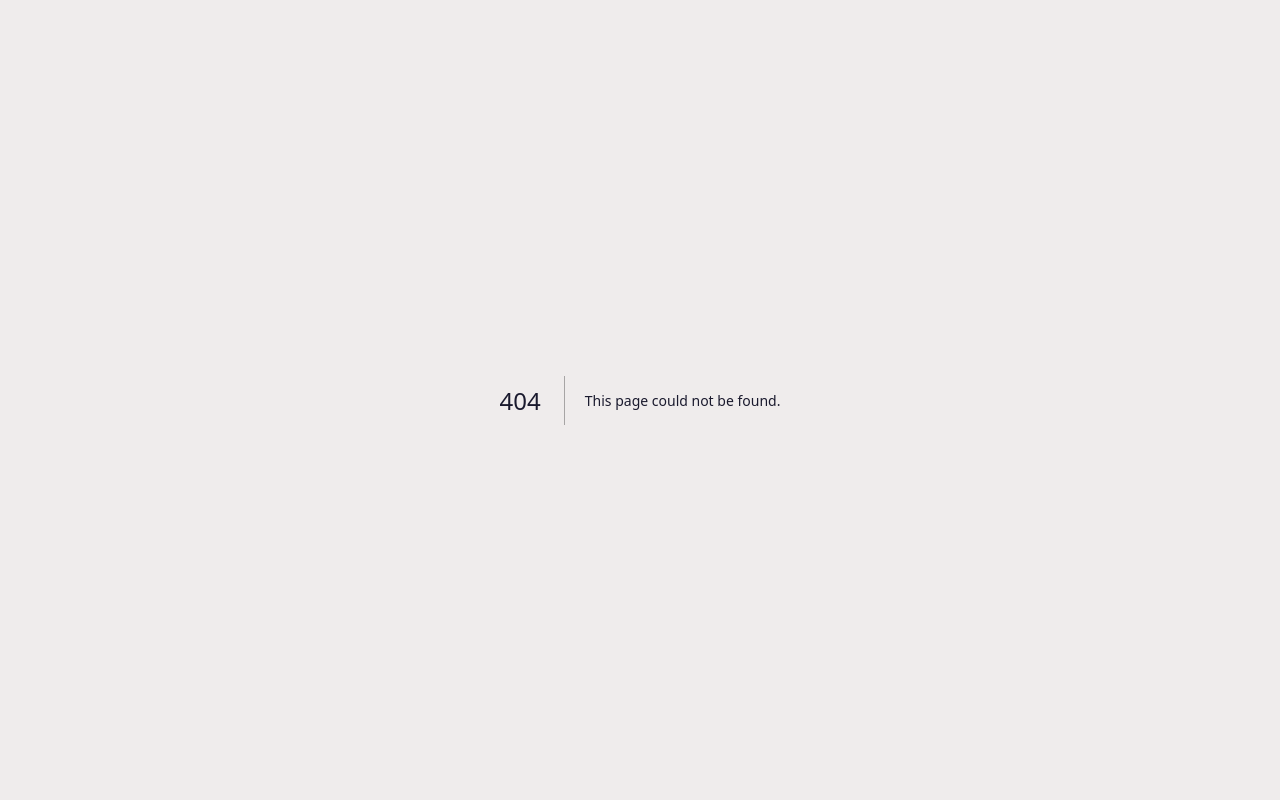
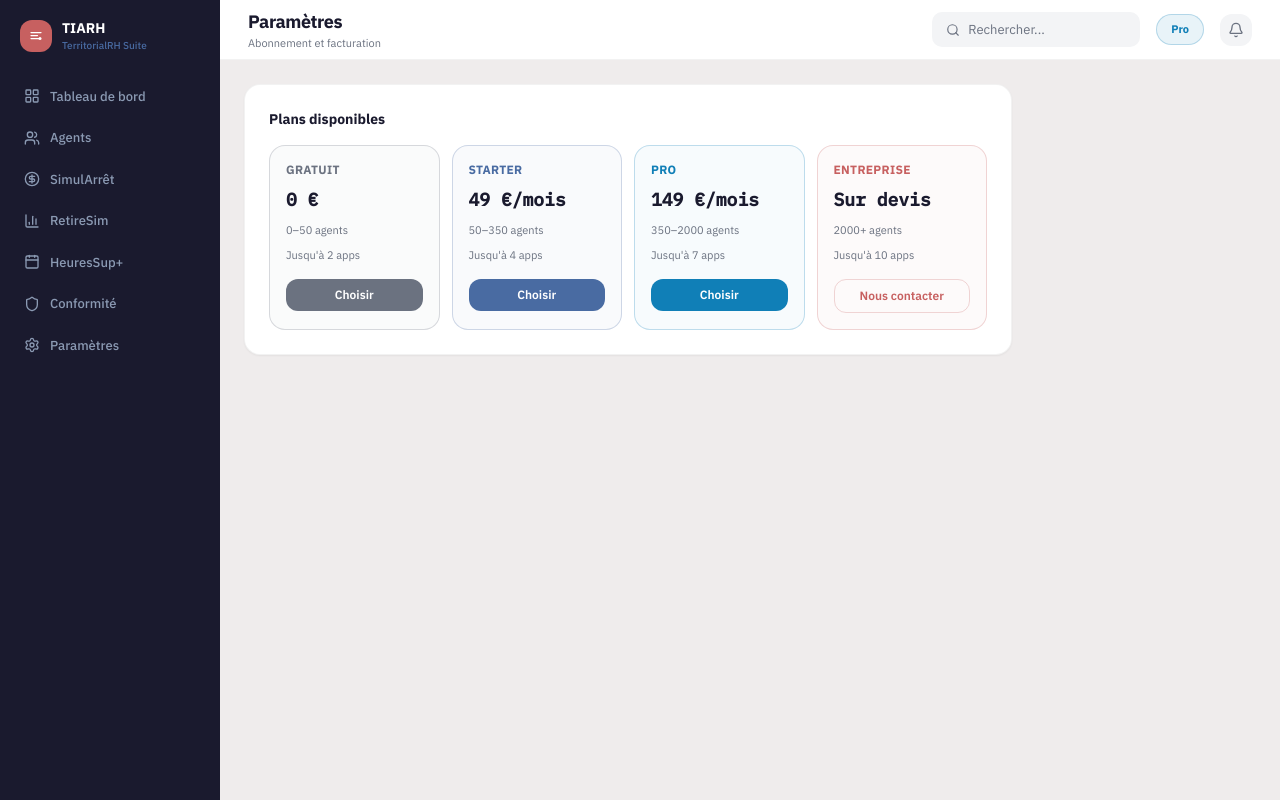
Before and after one commit to fredthemista-beep/TIARHA, a Next.js app in the folder apps/web/: page /settings in a window 1280 px wide. Before the commit this address had no page. Built offline with nearby package versions, Linux system fonts and the light colour scheme.

Commit message:
feat(web): add settings/billing page — MVP complete

```diff
--- /dev/null
+++ b/apps/web/app/(dashboard)/settings/page.tsx
@@ -0,0 +1,39 @@
+// apps/web/app/(dashboard)/settings/page.tsx
+import { Topbar } from '@/components/dashboard/Topbar';
+import { PLAN_CONFIG } from '@tiarh/ui';
+
+export default function SettingsPage() {
+  const plans = Object.entries(PLAN_CONFIG);
+  return (
+    <>
+      <Topbar title="Paramètres" subtitle="Abonnement et facturation" plan="pro" />
+      <main className="flex-1 overflow-y-auto p-6">
+        <div className="max-w-3xl flex flex-col gap-6">
+          <div className="bg-white rounded-xl p-6 border border-black/5 shadow-sm">
+            <p className="text-sm font-bold text-navy mb-4">Plans disponibles</p>
+            <div className="grid grid-cols-4 gap-3">
+              {plans.map(([id, plan]) => (
+                <div key={id} className="rounded-xl p-4 border flex flex-col gap-2" style={{ borderColor: plan.color + '40', background: plan.color + '08' }}>
+                  <p className="text-xs font-bold uppercase tracking-wide" style={{ color: plan.color }}>{plan.name}</p>
+                  <p className="text-lg font-bold text-navy font-mono">{plan.price}</p>
+                  <p className="text-[11px] text-muted">{plan.agents} agents</p>
+                  <p className="text-[11px] text-muted">Jusqu&apos;à {plan.appLimit} apps</p>
+                  {id !== 'enterprise' && (
+                    <a href={`/api/stripe/checkout?plan=${id}`} className="mt-2 text-center text-xs font-semibold text-white py-2 rounded-lg" style={{ background: plan.color }}>
+                      Choisir
+                    </a>
+                  )}
+                  {id === 'enterprise' && (
+                    <a href="mailto:contact@fpt-solutions.fr" className="mt-2 text-center text-xs font-semibold py-2 rounded-lg border" style={{ color: plan.color, borderColor: plan.color + '40' }}>
+                      Nous contacter
+                    </a>
+                  )}
+                </div>
+              ))}
+            </div>
+          </div>
+        </div>
+      </main>
+    </>
+  );
+}
```
